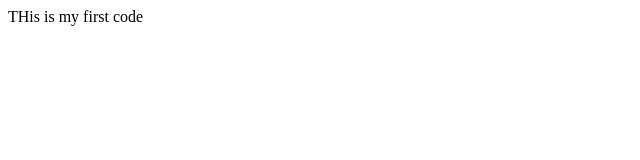
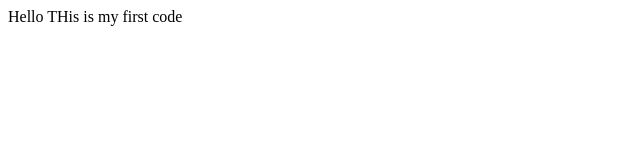
Before and after one commit to TalaAlWaheidi/repo.1, a plain HTML site: page index.html in a window 1280 px wide. Shown: the full height of the page, 0-640 px from the left. Drawn offline with Linux system fonts and the light colour scheme.

Commit message:
recommited

```diff
--- a/index.html
+++ b/index.html
@@ -1,5 +1,7 @@
 <html>
 <body>
-<p> THis is my first code </P>
+<p>Hello
+THis is my first code
+</P>
 </body>
 </html>
```
